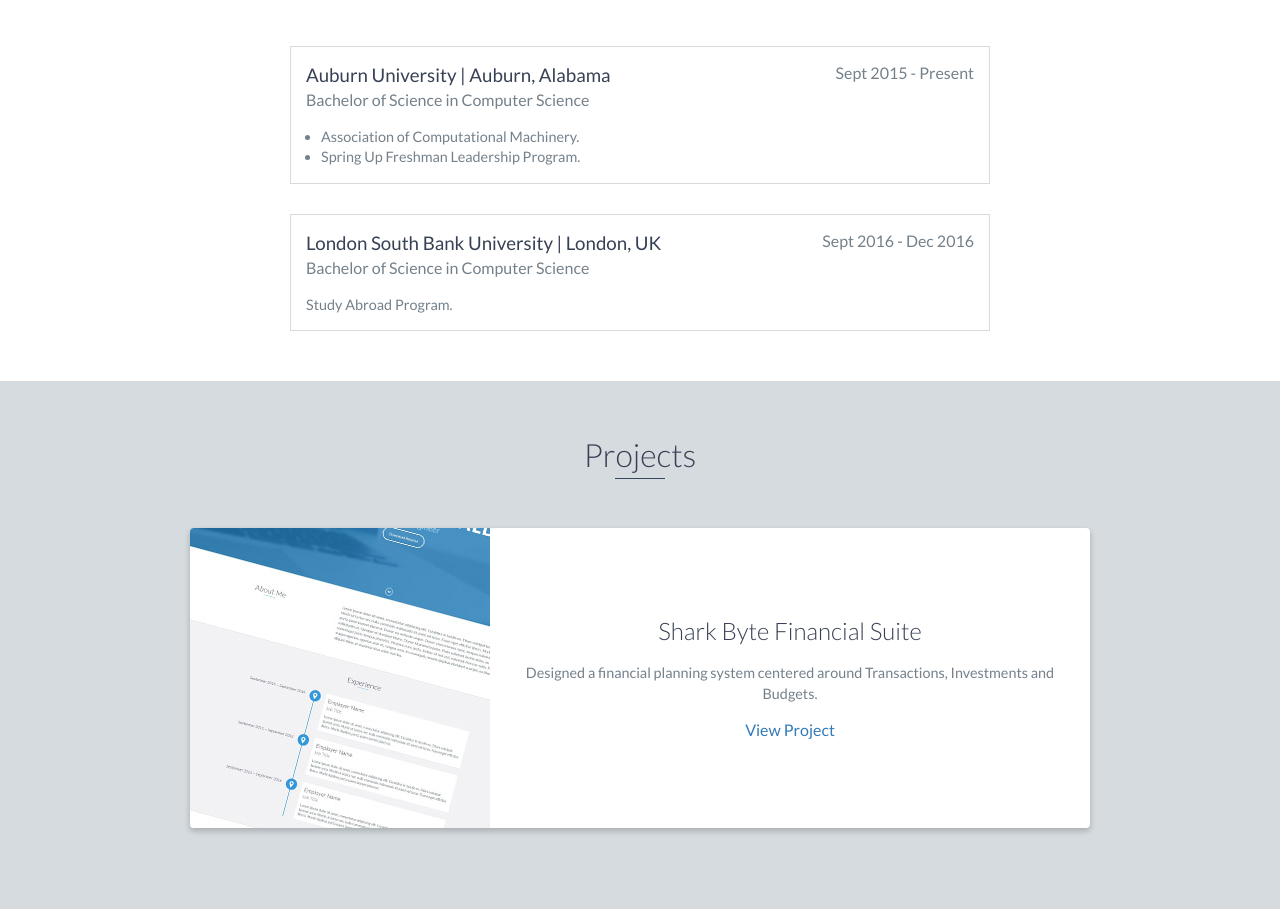
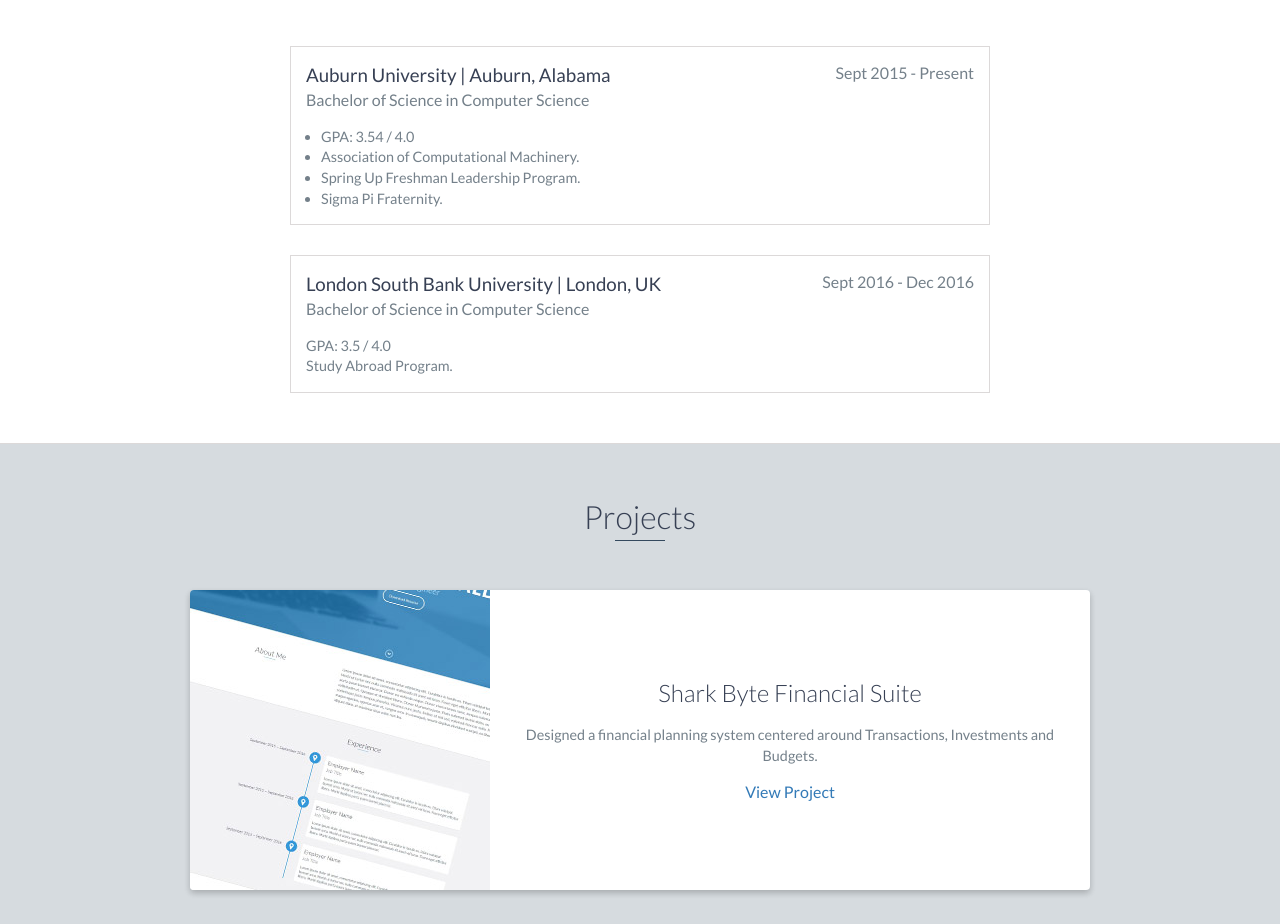
Before and after one commit to wfhendrix11/wfhendrix11.github.io, a website: page index.html in a window 1280 px wide. Shown: the part 2060-2984 px from the top of the page. Drawn offline with nearby package versions, Linux system fonts and the light colour scheme.

Commit message:
changed some text

```diff
--- a/index.html
+++ b/index.html
@@ -143,11 +143,17 @@
             <span class="education-date">Sept 2015 - Present</span>
             <h4>Bachelor of Science in Computer Science</h4>
             <ul>
+            	<li>
+                    GPA: 3.54 / 4.0
+                </li>
                 <li>
                     Association of Computational Machinery.
                 </li>
                 <li>
                     Spring Up Freshman Leadership Program.
+                </li>
+                <li>
+                    Sigma Pi Fraternity.
                 </li>
             </ul>
         </div>
@@ -157,6 +163,9 @@
             <h3>London South Bank University | London, UK</h3>
             <span class="education-date">Sept 2016 - Dec 2016</span>
             <h4>Bachelor of Science in Computer Science</h4>
+            <p>
+                GPA: 3.5 / 4.0
+            </p>
             <p>
                 Study Abroad Program.
             </p>
```
